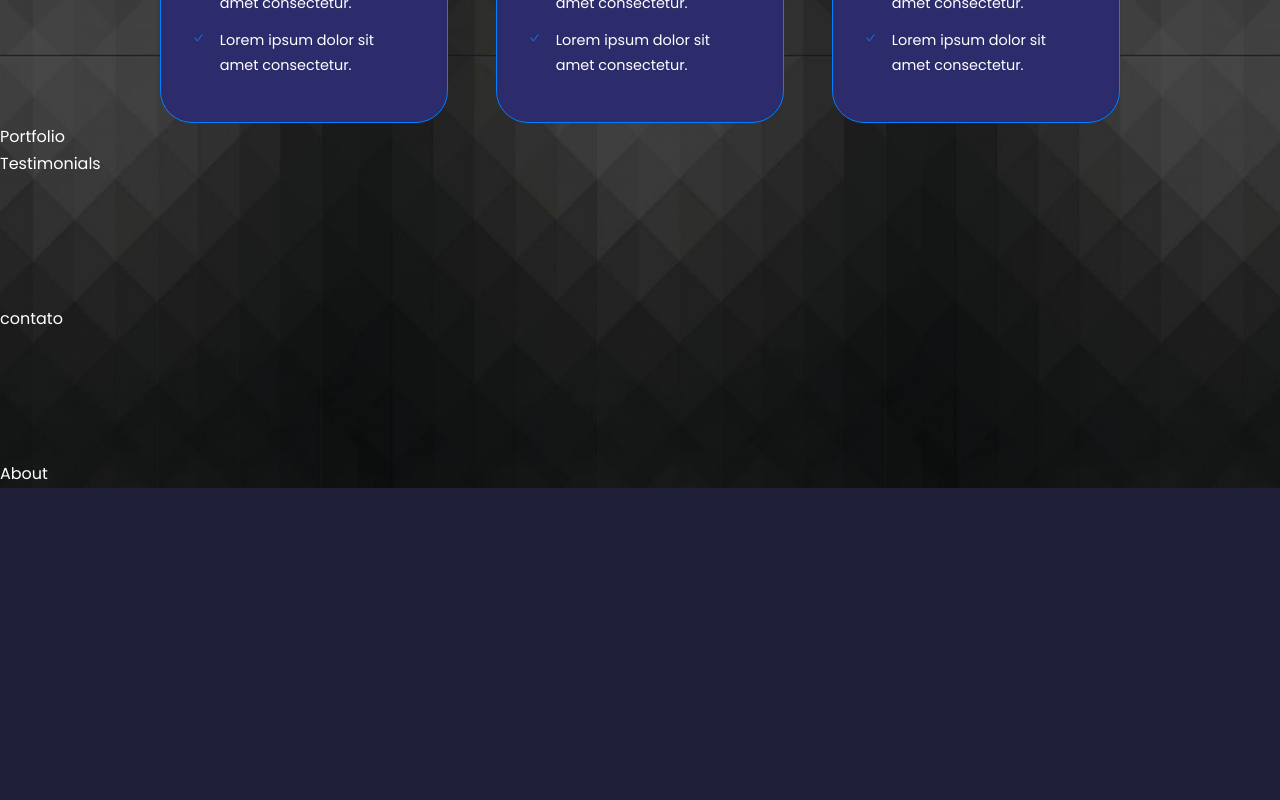
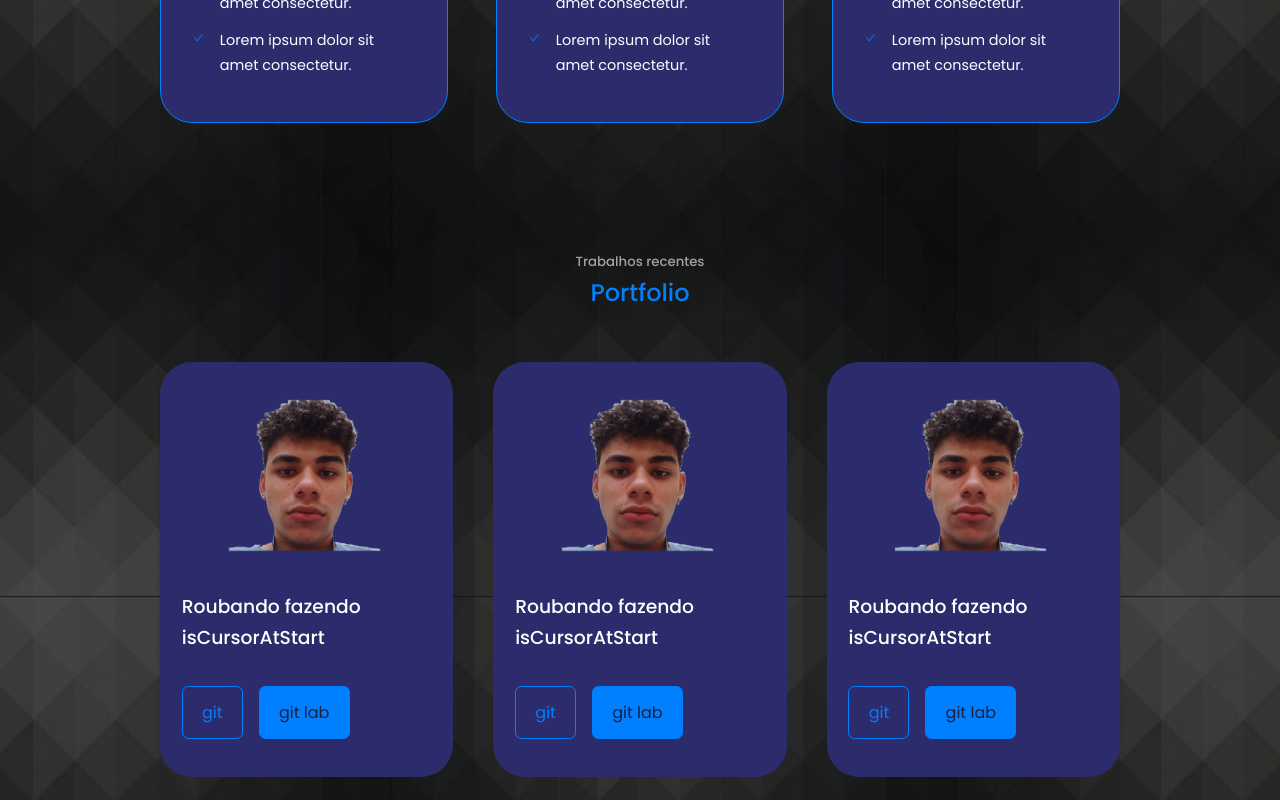
Before and after one commit to vini-bolado/react-portfolio-website-1, a React (Create React App) app: page / in a window 1280 px wide. Shown: the part 2640-3440 px from the top of the page. Before the commit the page ends 3128 px from the top, so only its background shows below. Built offline with nearby package versions, Linux system fonts and the light colour scheme.

Commit message:
port final

```diff
--- a/src/components/portfolio/Portfolio.jsx
+++ b/src/components/portfolio/Portfolio.jsx
@@ -1,9 +1,91 @@
 import './portfolio.css'
 import React from 'react'
+import EU from '../../assets/me.png'
+
+// Usando método
+
+const data = [
+  {
+    id: 1,
+    image: EU,
+    title: 'Roubando fazendo isCursorAtStart',
+    github: 'https://github.com/vini-bolado?tab=repositories',
+    demo: 'https://github.com/vini-bolado?tab=repositories'
+  },
+  {
+    id: 2,
+    image: EU,
+    title: 'Roubando fazendo isCursorAtStart',
+    github: 'https://github.com/vini-bolado?tab=repositories',
+    demo: 'https://github.com/vini-bolado?tab=repositories'
+  },
+  {
+    id: 3,
+    image: EU,
+    title: 'Roubando fazendo isCursorAtStart',
+    github: 'https://github.com/vini-bolado?tab=repositories',
+    demo: 'https://github.com/vini-bolado?tab=repositories'
+  },
+  {
+    id: 4,
+    image: EU,
+    title: 'Roubando fazendo isCursorAtStart',
+    github: 'https://github.com/vini-bolado?tab=repositories',
+    demo: 'https://github.com/vini-bolado?tab=repositories'
+  },
+  {
+    id: 5,
+    image: EU,
+    title: 'Roubando fazendo isCursorAtStart',
+    github: 'https://github.com/vini-bolado?tab=repositories',
+    demo: 'https://github.com/vini-bolado?tab=repositories'
+  },
+  {
+    id: 6,
+    image: EU,
+    title: 'Roubando fazendo isCursorAtStart',
+    github: 'https://github.com/vini-bolado?tab=repositories',
+    demo: 'https://github.com/vini-bolado?tab=repositories'
+  },
+]
+
 
 const Portfolio = () => {
   return (
-    <div>Portfolio</div>
+    <section id='portfolio'>
+
+      <h5>Trabalhos recentes</h5>
+      <h2>Portfolio</h2>
+
+      <div className="container portfolio__container">
+
+      {
+        data.map(({id,image,title,github,demo}) =>{
+          return (
+            <article key={id} className='portfolio__item'>
+            <div className="portfolio__item-image"></div>
+            <img src={image} alt={title} />
+            <h3>{title}</h3>
+            <div className="portfolio__item-cta">
+            <a href={github} className='btn'>git</a>
+            <a href={demo} className='btn btn-primary'>git lab</a>
+            </div>
+          </article>
+          )
+
+        })
+
+
+
+
+      }
+
+
+
+
+      </div>
+
+    </section>
   )
 }
 
--- a/src/components/portfolio/portfolio.css
+++ b/src/components/portfolio/portfolio.css
@@ -0,0 +1,79 @@
+ .portfolio__container {
+     display: grid;
+     grid-template-columns: repeat(3, 1fr);
+     gap: 2.5rem;
+ }
+
+ .portfolio__item{
+     background: var(--color-bg-variant);
+     padding: 1.3rem;
+     border-radius: 2rem;
+     border: 1px solid transparent;
+     transition: var(transition);
+ }
+
+ .portfolio__item:hover{
+     border-color: var(--color-primary-variant);
+     background: transparent;
+ }
+
+ .portfolio__item-image{
+     border-radius: 1,5rem;
+     overflow: hidden;
+
+ }
+
+ .portfolio__item h3 {
+     margin: 1.2rem 0 2rem;
+ }
+
+ .portfolio__item-cta{
+     display: flex;
+     gap: 1rem;
+     margin-bottom: 1rem;
+ }
+
+
+ @media screen and (max-width: 1024px){
+
+    .about__container {
+
+        grid-template-columns: 1fr;
+        gap: 0;
+    }
+    .about__me {
+        width: 50%;
+        margin: 2rem auto 4rem;
+
+    }
+
+    .about__content p{
+        margin: 1rem 0 1.5rem;
+    }
+
+  }
+
+
+
+ /* -------------Responsividade de mídias(Tablets)-------------- */
+
+ @media screen and (max-width: 1024px){
+
+    .portfolio__container{
+        grid-template-columns: 1fr 1fr;
+        gap: 1.2rem;
+    }
+
+
+  }
+
+     /* -------------Responsividade de mídias(tel)-------------- */
+
+     @media screen and (max-width: 600px){
+
+        .portfolio__container {
+            grid-template-columns: 1fr;
+            gap: 1rem;
+        }
+
+    }
```
